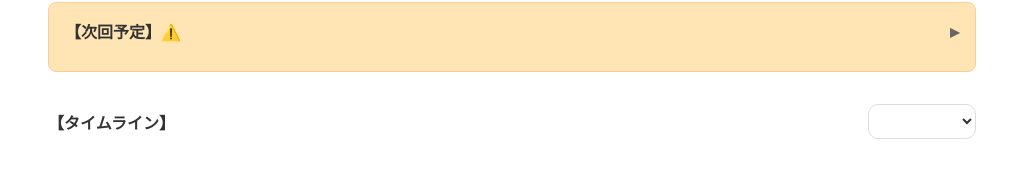
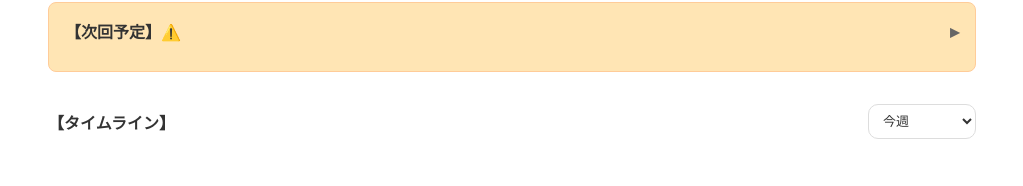
Before and after one commit to shun-devlab/kuruma-log, a Vue app: page / in a window 1280 px wide. Shown: the part 120-306 px from the top of the page, without its empty margins (128-1151 px from the left). Built offline with nearby package versions, Linux system fonts and the light colour scheme.

Commit message:
fix: show current week label in timeline filter

```diff
--- a/src/views/Home.vue
+++ b/src/views/Home.vue
@@ -29,6 +29,7 @@
       <div class="timeline-header-row">
         <h2>【タイムライン】</h2>
         <select v-model="selectedTimelineWeek" class="timeline-date-select">
+          <option value="current">今週</option>
           <option value="all">すべての週</option>
           <option v-for="week in timelineWeekOptions" :key="week.value" :value="week.value">
             {{ week.label }}
```
